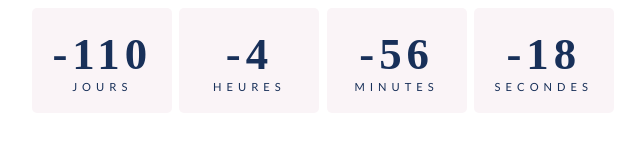
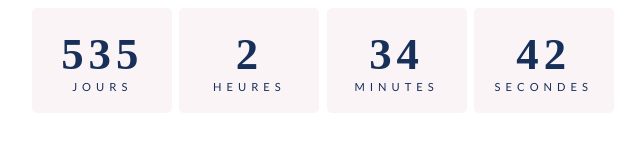
Before and after one commit to LaBobineDePeb/countdown-j-gm-1, a plain HTML site: page index.html in a window 1280 px wide. Shown: the whole page, without its empty margins (317-957 px from the left). Drawn offline with Linux system fonts and the light colour scheme; a web font is replaced by a local one.

Commit message:
Update index.html

```diff
--- a/index.html
+++ b/index.html
@@ -58,7 +58,7 @@
     </div>
 
     <script>
-        const myDate = new Date('Oct 26, 2024 07:30:00');
+        const myDate = new Date('Aug 1, 2026 14:00:00');
 
         let timer = setInterval(function() {
             const today = new Date().getTime();
```
